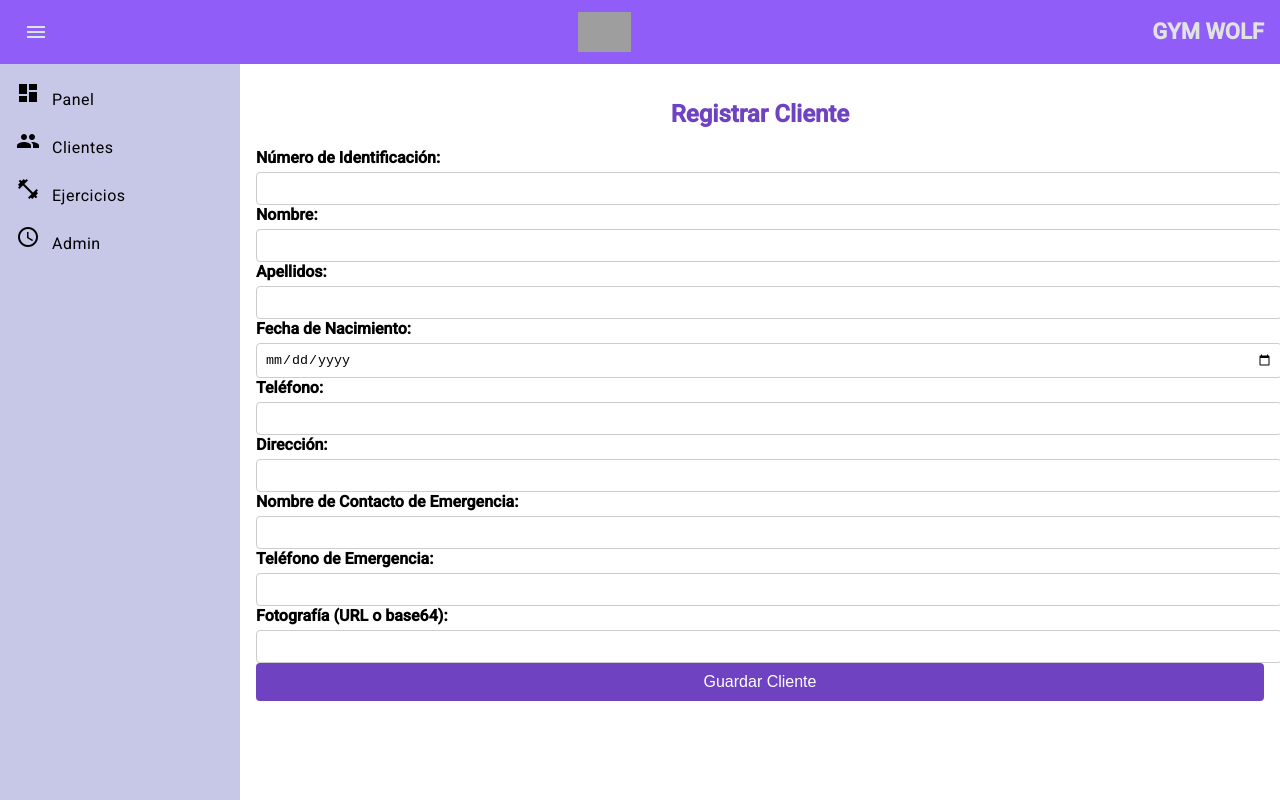
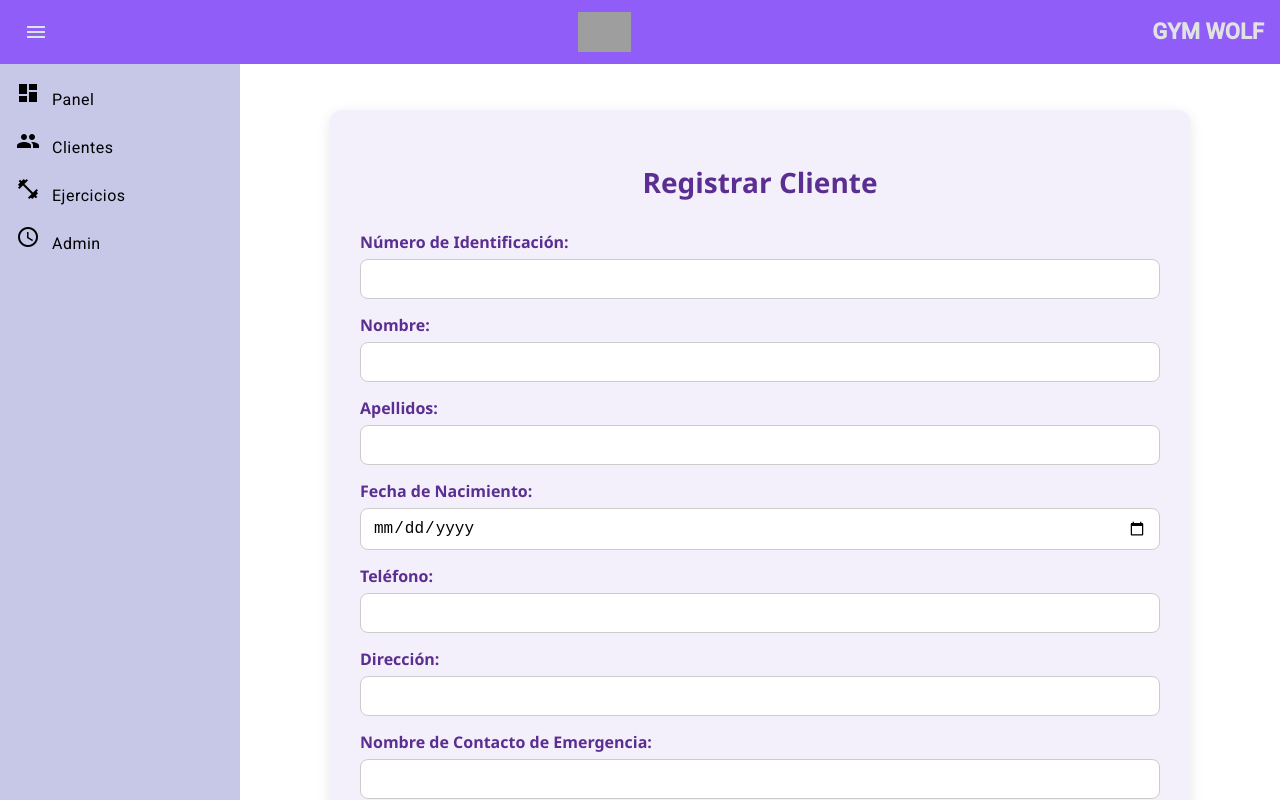
Before and after one commit to Lenguajes-Equipo-3/GestionGimnasio-Front-End-Angular, an Angular app in the folder GestionGimnasio/: page /clientes/nuevo in a window 1280 px wide. Built offline with nearby package versions, Linux system fonts and the light colour scheme; grey boxes are pictures that could not be loaded.

Commit message:
Eliminar cliente
css y eliminar cliente

```diff
--- a/GestionGimnasio/src/app/pages/Clientes/cliente-editar/cliente-editar.component.css
+++ b/GestionGimnasio/src/app/pages/Clientes/cliente-editar/cliente-editar.component.css
@@ -1,44 +1,53 @@
-.form-container {
-  width: 100%;
-  max-width: 600px;
-  margin: 0 auto;
-  padding: 20px;
-  background-color: #f4f4f9;
-  border-radius: 8px;
+.formulario-container {
+  max-width: 800px;
+  margin: 30px auto;
+  padding: 30px;
+  background-color: #f4f0fb;
+  border-radius: 12px;
+  font-family: 'Segoe UI', Tahoma, Geneva, Verdana, sans-serif;
+  box-shadow: 0 4px 14px rgba(0, 0, 0, 0.1);
 }
 
-h2 {
+.formulario-container h2 {
   text-align: center;
-  color: #6f42c1;
-}
-
-form div {
-  margin-bottom: 15px;
-}
-
-label {
+  color: #5b2e91;
+  font-size: 28px;
+  margin-bottom: 30px;
   font-weight: bold;
 }
 
-input {
-  width: 100%;
-  padding: 8px;
-  margin-top: 5px;
-  border-radius: 4px;
-  border: 1px solid #ccc;
+form label {
+  display: block;
+  margin-top: 15px;
+  color: #5b2e91;
+  font-weight: 600;
 }
 
-button {
+form input {
   width: 100%;
-  padding: 10px;
-  background-color: #6f42c1;
-  color: white;
-  border: none;
-  border-radius: 4px;
+  padding: 10px 12px;
+  margin-top: 6px;
+  border: 1px solid #ccc;
+  border-radius: 8px;
   font-size: 16px;
-  cursor: pointer;
+  box-sizing: border-box;
 }
 
-button:hover {
-  background-color: #5a35b0;
+.boton-agregar-cliente {
+  margin-top: 25px;
+  padding: 12px 20px;
+  border-radius: 8px;
+  border: none;
+  color: #fff;
+  background-color: #ac70ff;
+  font-weight: bold;
+  font-size: 16px;
+  width: 100%;
+  cursor: pointer;
+  transition: background-color 0.3s ease, transform 0.2s;
 }
+
+.boton-agregar-cliente:hover {
+  background-color: #9246ff;
+  transform: scale(1.03);
+}
--- a/GestionGimnasio/src/app/pages/Clientes/cliente-editar/cliente-editar.component.html
+++ b/GestionGimnasio/src/app/pages/Clientes/cliente-editar/cliente-editar.component.html
@@ -1,5 +1,6 @@
+<div class="formulario-container">
+  <h2>{{ esNuevo ? 'Registrar Cliente' : 'Editar Cliente' }}</h2>
 
-<h2>{{ esNuevo ? 'Registrar Cliente' : 'Editar Cliente' }}</h2>
   <form (ngSubmit)="guardar()">
     <label>Número de Identificación:</label>
     <input [(ngModel)]="cliente.numeroIdentificacion" name="numeroIdentificacion" required>
@@ -25,10 +26,11 @@
     <label>Teléfono de Emergencia:</label>
     <input [(ngModel)]="cliente.telefonoContactoEmergencia" name="telefonoContactoEmergencia" required>
 
-  <label>Fotografía (URL o base64):</label>
+    <label>Fotografía:</label>
     <input [(ngModel)]="cliente.fotografia" name="fotografia">
 
-  <button type="submit" class="boton-agregar-categoria">
+    <button type="submit" class="boton-agregar-cliente">
       {{ esNuevo ? 'Guardar Cliente' : 'Actualizar Cliente' }}
     </button>
   </form>
+</div>
--- a/GestionGimnasio/src/app/pages/Clientes/cliente-editar/cliente-editar.component.ts
+++ b/GestionGimnasio/src/app/pages/Clientes/cliente-editar/cliente-editar.component.ts
@@ -43,11 +43,11 @@ export class ClienteEditarComponent implements OnInit {
   guardar(): void {
     if (this.cliente.idCliente === 0) {
       this.clienteService.insertar(this.cliente).subscribe(() => {
-        this.router.navigate(['/clientes']); // 👈 Redirige después de insertar
+        this.router.navigate(['/clientes']);
       });
     } else {
       this.clienteService.actualizar(this.cliente).subscribe(() => {
-        this.router.navigate(['/clientes']); // 👈 Redirige después de actualizar
+        this.router.navigate(['/clientes']);
       });
     }
   }
--- a/GestionGimnasio/src/app/pages/Clientes/cliente-lista/cliente-lista.component.ts
+++ b/GestionGimnasio/src/app/pages/Clientes/cliente-lista/cliente-lista.component.ts
@@ -25,8 +25,8 @@ export class ClienteListaComponent implements OnInit {
     });
   }
 
-  eliminarCliente(id: number): void {
-    if (confirm('¿Estás seguro de que deseas eliminar este cliente?')) {
+  eliminarCliente(id: number) {
+    if (confirm('¿Estás seguro de que quieres eliminar este cliente?')) {
       this.clienteService.eliminar(id).subscribe(() => {
         this.cargarClientes(); // Recarga la lista después de eliminar
       });
--- a/GestionGimnasio/src/app/services/cliente.service.ts
+++ b/GestionGimnasio/src/app/services/cliente.service.ts
@@ -41,12 +41,13 @@ export class ClienteService {
 
   // Actualizar los datos de un cliente
   actualizar(cliente: Cliente): Observable<Cliente> {
-    return this.http.put<Cliente>(`${this.baseUrl}`, cliente);
+    return this.http.put<Cliente>(`${this.baseUrl}/${cliente.idCliente}`, cliente);
   }
 
   // Eliminar un cliente
   eliminar(id: number): Observable<void> {
-    return this.http.delete<void>(`${this.baseUrl}${id}`);
+    return this.http.delete<void>(`${this.baseUrl}/${id}`);
   }
 
+
 }
```
Lines whose indentation alone changed are shown as unchanged.
